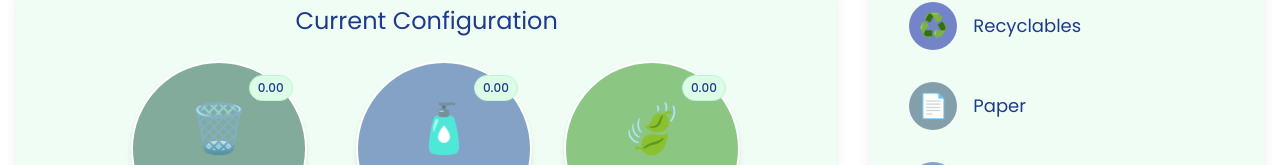
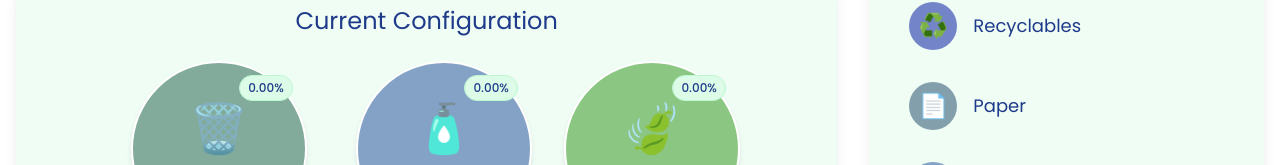
Before and after one commit to AlexDo12/WasteWizards, a Next.js app: page /configure in a window 1280 px wide. Shown: the part 426-591 px from the top of the page. Built offline with nearby package versions, Linux system fonts and the light colour scheme; no server answers; the database is empty.

Commit message:
Added percent symbol in bin configuration page

```diff
--- a/src/app/configure/page.tsx
+++ b/src/app/configure/page.tsx
@@ -279,7 +279,7 @@ export default function ConfigurePage() {
                                                         Bin {bin.id}: {bin.name}
                                                     </span>
                                                     <div className="absolute top-3 right-3 bg-green-100 text-blue-900 text-xs py-1 px-2 rounded-full font-medium border border-green-200">
-                                                        {bin.capacity.toFixed(2)}
+                                                        {bin.capacity.toFixed(2)}%
                                                     </div>
                                                 </div>
                                                 {/* Status message below the bin instead of overlapping */}
```
